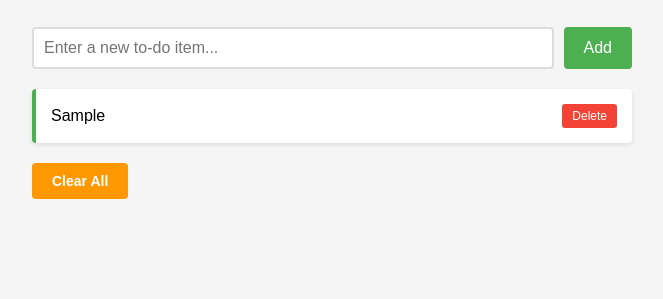
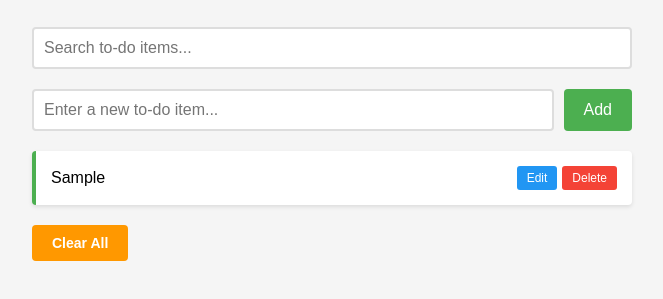
Before and after one commit to BenFeder/to-do-list-app, a plain HTML site: page index.html in a window 1280 px wide. Both pictures are taken after typing "Sample" into the empty fields and a click on the button "Add". Shown: the part 131-430 px from the top of the page, without its empty margins (308-971 px from the left). Drawn offline with Linux system fonts and the light colour scheme.

Commit message:
Added search and edit functionality

```diff
--- a/index.html
+++ b/index.html
@@ -8,6 +8,15 @@
   </head>
   <body>
     <h1>My To-Do List</h1>
+
+    <!-- Search section -->
+    <div class="search-section">
+      <input
+        type="text"
+        id="search-input"
+        placeholder="Search to-do items..."
+      />
+    </div>
 
     <!-- Input section for adding new to-do items -->
     <div class="input-section">
--- a/script.js
+++ b/script.js
@@ -3,6 +3,7 @@ const todoInput = document.getElementById("todo-input");
 const addButton = document.getElementById("add-button");
 const todoList = document.getElementById("todo-list");
 const clearAllButton = document.getElementById("clear-all-button");
+const searchInput = document.getElementById("search-input");
 
 // Local storage key
 const STORAGE_KEY = "todoListItems";
@@ -13,8 +14,8 @@ function saveTodosToStorage() {
   const listItems = todoList.querySelectorAll("li");
 
   listItems.forEach((item) => {
-    const deleteButton = item.querySelector(".delete-btn");
-    const text = item.textContent.replace("Delete", "").trim();
+    const textSpan = item.querySelector(".todo-text");
+    const text = textSpan.textContent.trim();
     const isCompleted = item.classList.contains("completed");
 
     todos.push({
@@ -55,6 +56,23 @@ function clearAllTodos() {
   }
 }
 
+// Function to search/filter todo items
+function searchTodos() {
+  const searchTerm = searchInput.value.toLowerCase().trim();
+  const listItems = todoList.querySelectorAll("li");
+
+  listItems.forEach((item) => {
+    const textSpan = item.querySelector(".todo-text");
+    const text = textSpan.textContent.toLowerCase();
+
+    if (text.includes(searchTerm)) {
+      item.classList.remove("hidden");
+    } else {
+      item.classList.add("hidden");
+    }
+  });
+}
+
 // Function to load todos from local storage
 function loadTodosFromStorage() {
   const savedTodos = localStorage.getItem(STORAGE_KEY);
@@ -71,17 +89,41 @@ function loadTodosFromStorage() {
 function createTodoItem(todoText, isCompleted = false) {
   // Create new list item
   const listItem = document.createElement("li");
-  listItem.textContent = todoText;
 
   // Add completed class if needed
   if (isCompleted) {
     listItem.classList.add("completed");
   }
 
-  // Add click event to mark as completed
-  listItem.addEventListener("click", function () {
+  // Create text span
+  const textSpan = document.createElement("span");
+  textSpan.classList.add("todo-text");
+  textSpan.textContent = todoText;
+
+  // Add click event to text span to mark as completed
+  textSpan.addEventListener("click", function () {
     listItem.classList.toggle("completed");
     saveTodosToStorage(); // Save to storage when completed status changes
+  });
+
+  // Create button container
+  const buttonContainer = document.createElement("div");
+  buttonContainer.classList.add("todo-buttons");
+
+  // Create edit button
+  const editButton = document.createElement("button");
+  editButton.textContent = "Edit";
+  editButton.classList.add("edit-btn");
+  editButton.addEventListener("click", function (e) {
+    e.stopPropagation(); // Prevent triggering the completed toggle
+
+    // Prompt for new text
+    const newText = prompt("Edit your to-do item:", textSpan.textContent);
+
+    if (newText !== null && newText.trim() !== "") {
+      textSpan.textContent = newText.trim();
+      saveTodosToStorage(); // Save to storage when item is edited
+    }
   });
 
   // Create delete button
@@ -95,8 +137,13 @@ function createTodoItem(todoText, isCompleted = false) {
     toggleClearAllButton(); // Update Clear All button visibility
   });
 
-  // Append delete button to list item
-  listItem.appendChild(deleteButton);
+  // Append buttons to container
+  buttonContainer.appendChild(editButton);
+  buttonContainer.appendChild(deleteButton);
+
+  // Append text span and buttons to list item
+  listItem.appendChild(textSpan);
+  listItem.appendChild(buttonContainer);
 
   // Add the new item to the list
   todoList.appendChild(listItem);
@@ -131,6 +178,9 @@ addButton.addEventListener("click", addTodoItem);
 // Add event listener to the Clear All button
 clearAllButton.addEventListener("click", clearAllTodos);
 
+// Add event listener to the Search input
+searchInput.addEventListener("input", searchTodos);
+
 // Add event listener for Enter key press in input field
 todoInput.addEventListener("keypress", function (e) {
   if (e.key === "Enter") {
--- a/style.css
+++ b/style.css
@@ -10,6 +10,24 @@ h1 {
   text-align: center;
   color: #333;
   margin-bottom: 30px;
+}
+
+.search-section {
+  margin-bottom: 20px;
+}
+
+#search-input {
+  width: 100%;
+  padding: 10px;
+  border: 2px solid #ddd;
+  border-radius: 4px;
+  font-size: 16px;
+  box-sizing: border-box;
+}
+
+#search-input:focus {
+  outline: none;
+  border-color: #2196f3;
 }
 
 .input-section {
@@ -57,10 +75,22 @@ h1 {
   border-radius: 4px;
   border-left: 4px solid #4caf50;
   box-shadow: 0 2px 4px rgba(0, 0, 0, 0.1);
-  cursor: pointer;
   display: flex;
   justify-content: space-between;
   align-items: center;
+  word-wrap: break-word;
+}
+
+#todo-list li .todo-text {
+  flex: 1;
+  cursor: pointer;
+  margin-right: 10px;
+}
+
+#todo-list li .todo-buttons {
+  display: flex;
+  gap: 5px;
+  flex-shrink: 0;
 }
 
 #todo-list li:hover {
@@ -87,6 +117,24 @@ h1 {
   background-color: #da190b;
 }
 
+.edit-btn {
+  background-color: #2196f3;
+  color: white;
+  border: none;
+  padding: 5px 10px;
+  border-radius: 3px;
+  cursor: pointer;
+  font-size: 12px;
+}
+
+.edit-btn:hover {
+  background-color: #0b7dda;
+}
+
+#todo-list li.hidden {
+  display: none;
+}
+
 .clear-section {
   text-align: center;
   margin-top: 20px;
```
